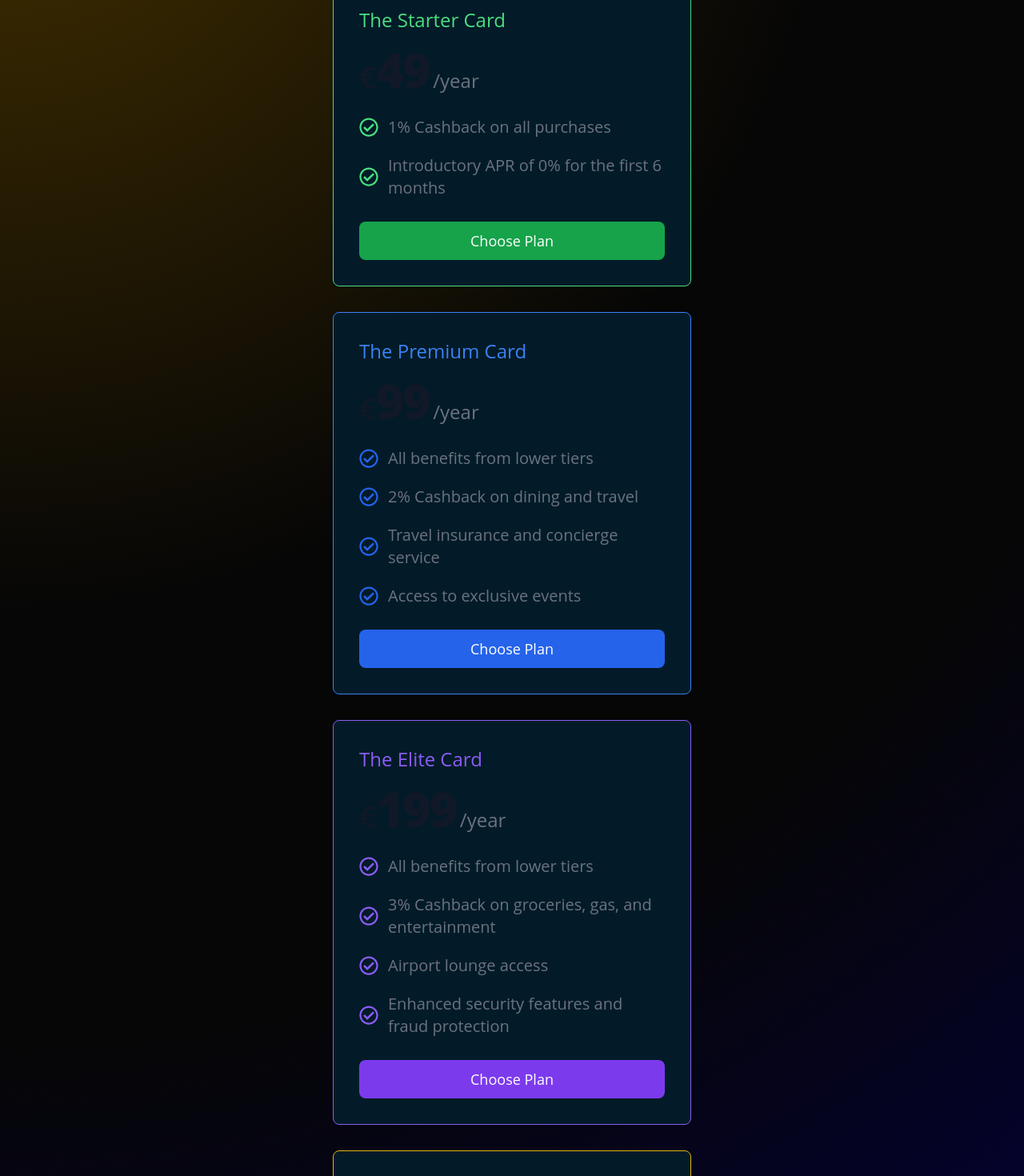
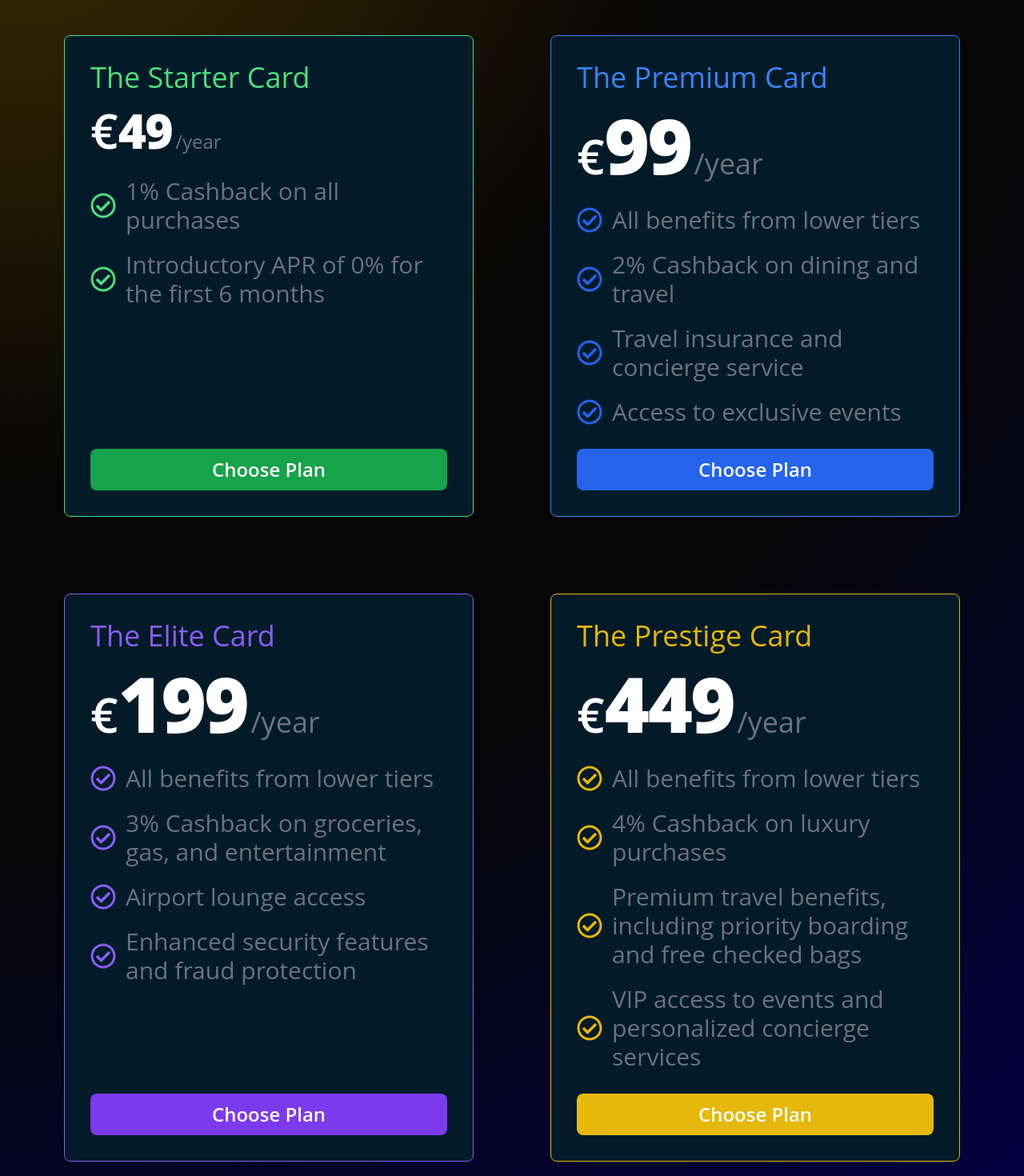
Before and after one commit to FedoHUN/vmcredit, a React (Create React App) app: page /pricing in a window 1280 px wide. Shown: the part 280-1750 px from the top of the page at 80% size. Built offline with nearby package versions, Linux system fonts and the light colour scheme.

Commit message:
Semi-final

```diff
--- a/src/containers/Features/Features.jsx
+++ b/src/containers/Features/Features.jsx
@@ -4,21 +4,27 @@ import { FaRegCheckCircle } from "react-icons/fa";
 
 function Features() {
   return(
-    <div className='min-h-screen max-h-fit flex flex-col items-center justify-start relative bg-rich-gradient px-2 py-4 text-white'>
+    <div className='min-h-screen max-h-fit bg-rich-gradient'>
       <Navbar />
-      <h1 className='text-3xl text-center text-transparent bg-clip-text font-bold bg-silver-gradient mt-10 md:text-4xl'>Features</h1>
-      <h2 className='text-xl text-center text-transparent bg-clip-text font-medium bg-silver-gradient mb-10 mt-4 md:text-3xl'>At MVCredit, we are committed to revolutionizing your financial experience. Our mission is to empower you with cutting-edge features and unmatched benefits.</h2>
-      <h2 className='text-2xl text-center text-transparent bg-clip-text font-bold bg-silver-gradient mb-4 md:text-3xl'>Key Features:</h2>
-      <div className="p-2 border-y-2 shadow-xl rounded-lg border-slate-300 md:text-2xl">
-        <div className="flex w-full flex-row p-2 items-center"><FaRegCheckCircle className="flex-shrink-0 m-2 text-[#E5B80B]" /><h3>Cashback Rewards</h3></div>
-        <div className="flex flex-row p-2 items-center"><FaRegCheckCircle className="flex-shrink-0 m-2 text-[#E5B80B]" /><h3>Travel Benefits</h3></div>
-        <div className="flex flex-row p-2 items-center"><FaRegCheckCircle className="flex-shrink-0 m-2 text-[#E5B80B]" /><h3>Enhanced Security</h3></div>
-        <div className="flex flex-row p-2 items-center"><FaRegCheckCircle className="flex-shrink-0 m-2 text-[#E5B80B]" /><h3>Online Account Management</h3></div>
-        <div className="flex flex-row p-2 items-center"><FaRegCheckCircle className="flex-shrink-0 m-2 text-[#E5B80B]" /><h3>Contactless Payments</h3></div>
-        <div className="flex flex-row p-2 items-center"><FaRegCheckCircle className="flex-shrink-0 m-2 text-[#E5B80B]" /><h3>Customizable Alerts</h3></div>
+      <div className='min-h-screen max-h-fit flex flex-col items-center justify-start relative px-4 py-8 text-white md:p-8 lg:py-12'>
+        <h1 className='text-3xl text-center text-transparent bg-clip-text font-bold bg-silver-gradient md:text-4xl lg:text-6xl'>Features</h1>
+        <h2 className='text-xl text-center text-transparent bg-clip-text font-medium bg-silver-gradient mb-10 mt-4 md:text-3xl lg:text-4xl 2xl:max-w-6xl'>At MVCredit, we are committed to revolutionizing your financial experience. Our mission is to empower you with cutting-edge features and unmatched benefits.</h2>
+        <h2 className='text-2xl text-center text-transparent bg-clip-text font-bold bg-silver-gradient mb-4 md:text-3xl lg:text-5xl 2xl:mb-8'>Key Features:</h2>
+        <div className="flex flex-col p-2 border-y-2 shadow-xl rounded-lg border-slate-300 md:text-2xl lg:text-4xl lg:border-y-4 lg:rounded-2xl xl:rounded-3xl xl:flex-row 2xl:border-0">
+          <div className="2xl:border-y-4 2xl:rounded-2xl 2xl:mx-32">
+            <div className="flex flex-row p-2 items-center lg:p-4"><FaRegCheckCircle className="flex-shrink-0 m-2 text-[#E5B80B]" /><h3>Cashback Rewards</h3></div>
+            <div className="flex flex-row p-2 items-center lg:p-4"><FaRegCheckCircle className="flex-shrink-0 m-2 text-[#E5B80B]" /><h3>Travel Benefits</h3></div>
+            <div className="flex flex-row p-2 items-center lg:p-4"><FaRegCheckCircle className="flex-shrink-0 m-2 text-[#E5B80B]" /><h3>Enhanced Security</h3></div>
+          </div>
+          <div className="2xl:border-y-4 2xl:rounded-2xl 2xl:mx-28">
+            <div className="flex flex-row p-2 items-center lg:p-4"><FaRegCheckCircle className="flex-shrink-0 m-2 text-[#E5B80B]" /><h3>Account Management</h3></div>
+            <div className="flex flex-row p-2 items-center lg:p-4"><FaRegCheckCircle className="flex-shrink-0 m-2 text-[#E5B80B]" /><h3>Contactless Payments</h3></div>
+            <div className="flex flex-row p-2 items-center lg:p-4"><FaRegCheckCircle className="flex-shrink-0 m-2 text-[#E5B80B]" /><h3>Customizable Alerts</h3></div>
+          </div>
+        </div>
+        <h2 className='text-2xl text-center text-transparent bg-clip-text font-bold bg-silver-gradient mt-10 md:text-3xl lg:text-5xl'>Why Choose Us:</h2>
+        <h3 className="px-6 my-4 text-xl text-center md:text-2xl lg:text-4xl 2xl:max-w-6xl">Discover why MVCredit stands out in the world of credit cards. Join us on this journey of financial excellence.</h3>
       </div>
-      <h2 className='text-2xl text-center text-transparent bg-clip-text font-bold bg-silver-gradient mt-10 md:text-3xl'>Why Choose Us:</h2>
-      <h3 className="px-6 my-4 text-xl text-center md:text-2xl">Discover why MVCredit stands out in the world of credit cards. Join us on this journey of financial excellence.</h3>
     </div>
   );
 }
--- a/src/containers/Pricing/Pricing.jsx
+++ b/src/containers/Pricing/Pricing.jsx
@@ -4,109 +4,113 @@ import { FaRegCheckCircle } from "react-icons/fa";
 
 function Pricing() {
   return(
-    <div className="flex min-h-screen max-h-fit flex-col items-center justify-start relative bg-rich-gradient px-2 py-4 text-white">
+    <div className="min-h-screen max-h-fit bg-rich-gradient">
       <Navbar />
-      <h1 className='text-2xl text-center text-transparent bg-clip-text font-semibold bg-silver-gradient mt-10 md:text-4xl'>Credit Card Options:</h1>
-      <h2 className="text-xl text-center m-4 md:text-2xl">Explore our range of credit cards, each designed to fit your budget and lifestyle. Choose the perfect one for you!</h2>
-      <div className="max-w-md p-4 border rounded-lg shadow sm:p-8 bg-[#031B28] border-green-400 m-4">
-        <h3 className="mb-4 text-xl font-medium text-green-400 md:text-2xl">The Starter Card</h3>
-        <div className="flex items-baseline text-gray-900 dark:text-white">
-          <span className="text-3xl font-semibold md:text-4xl">€</span>
-          <span className="text-5xl font-extrabold tracking-tight md:text-6xl">49</span>
-          <span className='ms-1 text-xl font-normal text-gray-500 dark:text-gray-400 md:text-2xl'>/year</span>
+      <div className="flex flex-col items-center justify-start relative px-4 py-8 text-white md:p-8 lg:py-12">
+        <h1 className='text-2xl text-center text-transparent bg-clip-text font-semibold bg-silver-gradient md:text-4xl lg:text-6xl'>Credit Card Options:</h1>
+        <h2 className="text-xl text-center m-4 md:text-2xl lg:text-4xl 2xl:max-w-6xl">Explore our range of credit cards, each designed to fit your budget and lifestyle. Choose the perfect one for you!</h2>
+        <div className="grid xl:grid-cols-2">
+          <div className="max-w-md p-4 border rounded-lg shadow sm:p-8 bg-[#031B28] border-green-400 m-4 lg:max-w-2xl lg:m-12 xl:flex xl:flex-col 2xl:max-w-xl">
+            <h3 className="mb-4 text-xl font-medium text-green-400 md:text-2xl lg:text-4xl 2xl:text-2xl">The Starter Card</h3>
+            <div className="flex items-baseline text-white">
+              <span className="text-3xl font-semibold md:text-4xl lg:text-6xl 2xl:text-4xl">€</span>
+              <span className="text-5xl font-extrabold tracking-tight md:text-6xl lg:text-8xlt 2xl:text-6xl">49</span>
+              <span className='ms-1 text-xl font-normal text-gray-500 dark:text-gray-400 md:text-2xl lg:text-4xl0 2xl:text-2xl'>/year</span>
+            </div>
+            <ul role="list" className="space-y-5 my-7 h-auto">
+              <li className="flex items-center">
+                <FaRegCheckCircle className="flex-shrink-0 w-4 h-4 text-green-400 md:w-6 md:h-6 lg:w-8 lg:h-8 2xl:w-6 2xl:h-6" />
+                <span className="text-base font-normal leading-tight text-gray-500 dark:text-gray-400 ms-3 md:text-xl lg:text-3xl 2xl:text-xl">1% Cashback on all purchases</span>
+              </li>
+              <li className="flex items-center">
+              <FaRegCheckCircle className="flex-shrink-0 w-4 h-4 text-green-400 md:w-6 md:h-6 lg:w-8 lg:h-8 2xl:w-6 2xl:h-6" />
+              <span className="text-base font-normal leading-tight text-gray-500 dark:text-gray-400 ms-3 md:text-xl lg:text-3xl 2xl:text-xl">Introductory APR of 0% for the first 6 months</span>
+              </li>
+            </ul>
+            <button type="button" className="text-white bg-green-600 hover:bg-green-700 focus:ring-4 focus:outline-none focus:ring-green-200 dark:focus:ring-green-900 font-medium rounded-lg text-sm px-5 py-2.5 inline-flex justify-center w-full text-center md:text-lg lg:text-2xl lg:font-semibold xl:mt-auto 2xl:text-lg">Choose Plan</button>
+          </div>
+          <div className="max-w-md p-4 rounded-lg shadow sm:p-8 border bg-[#031B28] border-blue-500 m-4 lg:max-w-2xl lg:m-12 xl:flex xl:flex-col 2xl:max-w-xl">
+            <h3 className="mb-4 text-xl font-medium text-blue-500 md:text-2xl lg:text-4xl 2xl:text-2xl">The Premium Card</h3>
+            <div className="flex items-baseline text-white">
+              <span className="text-3xl font-semibold md:text-4xl lg:text-6xl 2xl:text-4xl">€</span>
+              <span className="text-5xl font-extrabold tracking-tight md:text-6xl lg:text-8xl 2xl:text-6xl">99</span>
+              <span className='ms-1 text-xl font-normal text-gray-500 dark:text-gray-400 2xl:text-2xl lg:text-4xl md:text-2xl'>/year</span>
             </div>
             <ul role="list" className="space-y-5 my-7">
               <li className="flex items-center">
-            <FaRegCheckCircle className="flex-shrink-0 w-4 h-4 text-green-400 md:w-6 md:h-6" />
-            <span className="text-base font-normal leading-tight text-gray-500 dark:text-gray-400 ms-3 md:text-xl">1% Cashback on all purchases</span>
+                <FaRegCheckCircle className="flex-shrink-0 w-4 h-4 text-blue-600 dark:text-blue-500 md:w-6 md:h-6 lg:w-8 lg:h-8 2xl:w-6 2xl:h-6" />
+                <span className="text-base font-normal leading-tight text-gray-500 dark:text-gray-400 ms-3 md:text-xl lg:text-3xl 2xl:text-xl">All benefits from lower tiers</span>
               </li>
               <li className="flex items-center">
-          <FaRegCheckCircle className="flex-shrink-0 w-4 h-4 text-green-400 md:w-6 md:h-6" />
-          <span className="text-base font-normal leading-tight text-gray-500 dark:text-gray-400 ms-3 md:text-xl">Introductory APR of 0% for the first 6 months</span>
+                <FaRegCheckCircle className="flex-shrink-0 w-4 h-4 text-blue-600 dark:text-blue-500 md:w-6 md:h-6 lg:w-8 lg:h-8 2xl:w-6 2xl:h-6" />
+                <span className="text-base font-normal leading-tight text-gray-500 dark:text-gray-400 ms-3 md:text-xl lg:text-3xl 2xl:text-xl">2% Cashback on dining and travel</span>
+              </li>
+              <li className="flex items-center">
+                <FaRegCheckCircle className="flex-shrink-0 w-4 h-4 text-blue-600 dark:text-blue-500 md:w-6 md:h-6 lg:w-8 lg:h-8 2xl:w-6 2xl:h-6" />
+                <span className="text-base font-normal leading-tight text-gray-500 dark:text-gray-400 ms-3 md:text-xl lg:text-3xl 2xl:text-xl">Travel insurance and concierge service</span>
+              </li>
+              <li className="flex items-center">
+                <FaRegCheckCircle className="flex-shrink-0 w-4 h-4 text-blue-600 dark:text-blue-500 md:w-6 md:h-6 lg:w-8 lg:h-8 2xl:w-6 2xl:h-6" />
+                <span className="text-base font-normal leading-tight text-gray-500 dark:text-gray-400 ms-3 md:text-xl lg:text-3xl 2xl:text-xl">Access to exclusive events</span>
               </li>
             </ul>
-        <button type="button" className="text-white bg-green-600 hover:bg-green-700 focus:ring-4 focus:outline-none focus:ring-green-200 dark:focus:ring-green-900 font-medium rounded-lg text-sm px-5 py-2.5 inline-flex justify-center w-full text-center md:text-lg">Choose Plan</button>
+            <button type="button" className="text-white bg-blue-600 hover:bg-blue-700 focus:ring-4 focus:outline-none focus:ring-blue-200 dark:focus:ring-blue-900 font-medium rounded-lg text-sm px-5 py-2.5 inline-flex justify-center w-full text-center md:text-lg lg:text-2xl lg:font-semibold xl:mt-auto 2xl:text-lg">Choose Plan</button>
           </div>
-      <div className="max-w-md p-4 rounded-lg shadow sm:p-8 border bg-[#031B28] border-blue-500 m-4">
-        <h3 className="mb-4 text-xl font-medium text-blue-500 md:text-2xl">The Premium Card</h3>
-        <div className="flex items-baseline text-gray-900 dark:text-white">
-          <span className="text-3xl font-semibold md:text-4xl">€</span>
-          <span className="text-5xl font-extrabold tracking-tight md:text-6xl">99</span>
-          <span className='ms-1 text-xl font-normal text-gray-500 dark:text-gray-400 md:text-2xl'>/year</span>
+          <div className="max-w-md p-4 border rounded-lg shadow sm:p-8 bg-[#031B28] border-violet-500 m-4 lg:max-w-2xl lg:m-12 xl:flex xl:flex-col 2xl:max-w-xl">
+            <h3 className="mb-4 text-xl font-medium text-violet-500 md:text-2xl lg:text-4xl 2xl:text-2xl">The Elite Card</h3>
+            <div className="flex items-baseline text-white">
+              <span className="text-3xl font-semibold md:text-4xl lg:text-6xl 2xl:text-4xl">€</span>
+              <span className="text-5xl font-extrabold tracking-tight md:text-6xl lg:text-8xl 2xl:text-6xl">199</span>
+              <span className='ms-1 text-xl font-normal text-gray-500 dark:text-gray-400 md:text-2xl lg:text-4xl 2xl:text-2xl'>/year</span>
             </div>
             <ul role="list" className="space-y-5 my-7">
               <li className="flex items-center">
-            <FaRegCheckCircle className="flex-shrink-0 w-4 h-4 text-blue-600 dark:text-blue-500 md:w-6 md:h-6" />
-            <span className="text-base font-normal leading-tight text-gray-500 dark:text-gray-400 ms-3 md:text-xl">All benefits from lower tiers</span>
+                <FaRegCheckCircle className="flex-shrink-0 w-4 h-4 text-violet-500 md:w-6 md:h-6 lg:w-8 lg:h-8 2xl:w-6 2xl:h-6" />
+                <span className="text-base font-normal leading-tight text-gray-500 dark:text-gray-400 ms-3 md:text-xl lg:text-3xl 2xl:text-xl">All benefits from lower tiers</span>
               </li>
               <li className="flex items-center">
-            <FaRegCheckCircle className="flex-shrink-0 w-4 h-4 text-blue-600 dark:text-blue-500 md:w-6 md:h-6" />
-            <span className="text-base font-normal leading-tight text-gray-500 dark:text-gray-400 ms-3 md:text-xl">2% Cashback on dining and travel</span>
+                <FaRegCheckCircle className="flex-shrink-0 w-4 h-4 text-violet-500 md:w-6 md:h-6 lg:w-8 lg:h-8 2xl:w-6 2xl:h-6" />
+                <span className="text-base font-normal leading-tight text-gray-500 dark:text-gray-400 ms-3 md:text-xl lg:text-3xl 2xl:text-xl">3% Cashback on groceries, gas, and entertainment</span>
               </li>
               <li className="flex items-center">
-            <FaRegCheckCircle className="flex-shrink-0 w-4 h-4 text-blue-600 dark:text-blue-500 md:w-6 md:h-6" />
-            <span className="text-base font-normal leading-tight text-gray-500 dark:text-gray-400 ms-3 md:text-xl">Travel insurance and concierge service</span>
+                <FaRegCheckCircle className="flex-shrink-0 w-4 h-4 text-violet-500 md:w-6 md:h-6 lg:w-8 lg:h-8 2xl:w-6 2xl:h-6" />
+                <span className="text-base font-normal leading-tight text-gray-500 dark:text-gray-400 ms-3 md:text-xl lg:text-3xl 2xl:text-xl">Airport lounge access</span>
               </li>
               <li className="flex items-center">
-            <FaRegCheckCircle className="flex-shrink-0 w-4 h-4 text-blue-600 dark:text-blue-500 md:w-6 md:h-6" />
-            <span className="text-base font-normal leading-tight text-gray-500 dark:text-gray-400 ms-3 md:text-xl">Access to exclusive events</span>
+                <FaRegCheckCircle className="flex-shrink-0 w-4 h-4 text-violet-500 md:w-6 md:h-6 lg:w-8 lg:h-8 2xl:w-6 2xl:h-6" />
+                <span className="text-base font-normal leading-tight text-gray-500 dark:text-gray-400 ms-3 md:text-xl lg:text-3xl 2xl:text-xl">Enhanced security features and fraud protection</span>
               </li>
             </ul>
-        <button type="button" className="text-white bg-blue-600 hover:bg-blue-700 focus:ring-4 focus:outline-none focus:ring-blue-200 dark:focus:ring-blue-900 font-medium rounded-lg text-sm px-5 py-2.5 inline-flex justify-center w-full text-center md:text-lg">Choose Plan</button>
+            <button type="button" className="text-white bg-violet-600 hover:bg-violet-700 focus:ring-4 focus:outline-none focus:ring-violet-200 dark:focus:ring-violet-900 font-medium rounded-lg text-sm px-5 py-2.5 inline-flex justify-center w-full text-center md:text-lg lg:text-2xl lg:font-semibold xl:mt-auto 2xl:text-lg">Choose Plan</button>
           </div>
-      <div className="max-w-md p-4 border rounded-lg shadow sm:p-8 bg-[#031B28] border-violet-500 m-4">
-        <h3 className="mb-4 text-xl font-medium text-violet-500 md:text-2xl">The Elite Card</h3>
-        <div className="flex items-baseline text-gray-900 dark:text-white">
-          <span className="text-3xl font-semibold md:text-4xl">€</span>
-          <span className="text-5xl font-extrabold tracking-tight md:text-6xl">199</span>
-          <span className='ms-1 text-xl font-normal text-gray-500 dark:text-gray-400 md:text-2xl'>/year</span>
-        </div>
-        <ul role="list" className="space-y-5 my-7">
-          <li className="flex items-center">
-            <FaRegCheckCircle className="flex-shrink-0 w-4 h-4 text-violet-500 md:w-6 md:h-6" />
-            <span className="text-base font-normal leading-tight text-gray-500 dark:text-gray-400 ms-3 md:text-xl">All benefits from lower tiers</span>
-          </li>
-          <li className="flex items-center">
-            <FaRegCheckCircle className="flex-shrink-0 w-4 h-4 text-violet-500 md:w-6 md:h-6" />
-            <span className="text-base font-normal leading-tight text-gray-500 dark:text-gray-400 ms-3 md:text-xl">3% Cashback on groceries, gas, and entertainment</span>
-          </li>
-          <li className="flex items-center">
-            <FaRegCheckCircle className="flex-shrink-0 w-4 h-4 text-violet-500 md:w-6 md:h-6" />
-            <span className="text-base font-normal leading-tight text-gray-500 dark:text-gray-400 ms-3 md:text-xl">Airport lounge access</span>
-          </li>
-          <li className="flex items-center">
-            <FaRegCheckCircle className="flex-shrink-0 w-4 h-4 text-violet-500 md:w-6 md:h-6" />
-            <span className="text-base font-normal leading-tight text-gray-500 dark:text-gray-400 ms-3 md:text-xl">Enhanced security features and fraud protection</span>
-          </li>
-        </ul>
-        <button type="button" className="text-white bg-violet-600 hover:bg-violet-700 focus:ring-4 focus:outline-none focus:ring-violet-200 dark:focus:ring-violet-900 font-medium rounded-lg text-sm px-5 py-2.5 inline-flex justify-center w-full text-center md:text-lg">Choose Plan</button>
-      </div>
-      <div className="max-w-md p-4 border rounded-lg shadow sm:p-8 bg-[#031B28] border-[#E5B80B] m-4">
-        <h3 className="mb-4 text-xl font-medium text-[#E5B80B] md:text-2xl">The Prestige Card</h3>
-        <div className="flex items-baseline text-gray-900 dark:text-white">
-          <span className="text-3xl font-semibold md:text-4xl">€</span>
-          <span className="text-5xl font-extrabold tracking-tight md:text-6xl">449</span>
-          <span className='ms-1 text-xl font-normal text-gray-500 dark:text-gray-400 md:text-2xl'>/year</span>
+          <div className="max-w-md p-4 border rounded-lg shadow sm:p-8 bg-[#031B28] border-[#E5B80B] m-4 lg:max-w-2xl lg:m-12 xl:flex xl:flex-col 2xl:max-w-xl">
+            <h3 className="mb-4 text-xl font-medium text-[#E5B80B] md:text-2xl lg:text-4xl 2xl:text-2xl">The Prestige Card</h3>
+            <div className="flex items-baseline text-white">
+              <span className="text-3xl font-semibold md:text-4xl lg:text-6xl 2xl:text-4xl">€</span>
+              <span className="text-5xl font-extrabold tracking-tight md:text-6xl lg:text-8xl 2xl:text-6xl">449</span>
+              <span className='ms-1 text-xl font-normal text-gray-500 dark:text-gray-400 md:text-2xl lg:text-4xl 2xl:text-2xl'>/year</span>
             </div>
             <ul role="list" className='space-y-5 my-7'>
               <li className="flex items-center">
-            <FaRegCheckCircle className="flex-shrink-0 w-4 h-4 text-[#E5B80B] md:w-6 md:h-6" />
-            <span className="text-base font-normal leading-tight text-gray-500 dark:text-gray-400 ms-3 md:text-xl">All benefits from lower tiers</span>
+                <FaRegCheckCircle className="flex-shrink-0 w-4 h-4 text-[#E5B80B] md:w-6 md:h-6 lg:w-8 lg:h-8 2xl:w-6 2xl:h-6" />
+                <span className="text-base font-normal leading-tight text-gray-500 dark:text-gray-400 ms-3 md:text-xl lg:text-3xl 2xl:text-xl">All benefits from lower tiers</span>
               </li>
               <li className="flex items-center">
-            <FaRegCheckCircle className="flex-shrink-0 w-4 h-4 text-[#E5B80B] md:w-6 md:h-6" />
-            <span className="text-base font-normal leading-tight text-gray-500 dark:text-gray-400 ms-3 md:text-xl">4% Cashback on luxury purchases</span>
+                <FaRegCheckCircle className="flex-shrink-0 w-4 h-4 text-[#E5B80B] md:w-6 md:h-6 lg:w-8 lg:h-8 2xl:w-6 2xl:h-6" />
+                <span className="text-base font-normal leading-tight text-gray-500 dark:text-gray-400 ms-3 md:text-xl lg:text-3xl 2xl:text-xl">4% Cashback on luxury purchases</span>
               </li>
               <li className="flex items-center">
-            <FaRegCheckCircle className="flex-shrink-0 w-4 h-4 text-[#E5B80B] md:w-6 md:h-6" />
-            <span className="text-base font-normal leading-tight text-gray-500 dark:text-gray-400 ms-3 md:text-xl">Premium travel benefits, including priority boarding and free checked bags</span>
+                <FaRegCheckCircle className="flex-shrink-0 w-4 h-4 text-[#E5B80B] md:w-6 md:h-6 lg:w-8 lg:h-8 2xl:w-6 2xl:h-6" />
+                <span className="text-base font-normal leading-tight text-gray-500 dark:text-gray-400 ms-3 md:text-xl lg:text-3xl 2xl:text-xl">Premium travel benefits, including priority boarding and free checked bags</span>
               </li>
               <li className="flex items-center">
-            <FaRegCheckCircle className="flex-shrink-0 w-4 h-4 text-[#E5B80B] md:w-6 md:h-6" />
-            <span className="text-base font-normal leading-tight text-gray-500 dark:text-gray-400 ms-3 md:text-xl">VIP access to events and personalized concierge services</span>
+                <FaRegCheckCircle className="flex-shrink-0 w-4 h-4 text-[#E5B80B] md:w-6 md:h-6 lg:w-8 lg:h-8 2xl:w-6 2xl:h-6" />
+                <span className="text-base font-normal leading-tight text-gray-500 dark:text-gray-400 ms-3 md:text-xl lg:text-3xl 2xl:text-xl">VIP access to events and personalized concierge services</span>
               </li>
             </ul>
-        <button type="button" className="text-white bg-[#E5B80B] hover:bg-[#DA9100] focus:ring-4 focus:outline-none dark:focus:ring-[#996515] font-medium rounded-lg text-sm px-5 py-2.5 inline-flex justify-center w-full text-center md:text-lg">Choose Plan</button>
+            <button type="button" className="text-white bg-[#E5B80B] hover:bg-[#DA9100] focus:ring-4 focus:outline-none dark:focus:ring-[#996515] font-medium rounded-lg text-sm px-5 py-2.5 inline-flex justify-center w-full text-center md:text-lg lg:text-2xl lg:font-semibold xl:mt-auto 2xl:text-lg">Choose Plan</button>
+          </div>
+        </div>
       </div>
     </div>
   );
```
Also changed, not shown: src/components/Navbar/Navbar.jsx (+5 -5 lines), src/containers/Benefits/Benefits.jsx (+40 -38 lines), src/containers/Contact/Contact.jsx (+25 -21 lines), src/containers/Faq/Faq.jsx (+10 -8 lines), src/containers/Home/Home.jsx (+13 -5 lines). Lines whose indentation alone changed are shown as unchanged.
